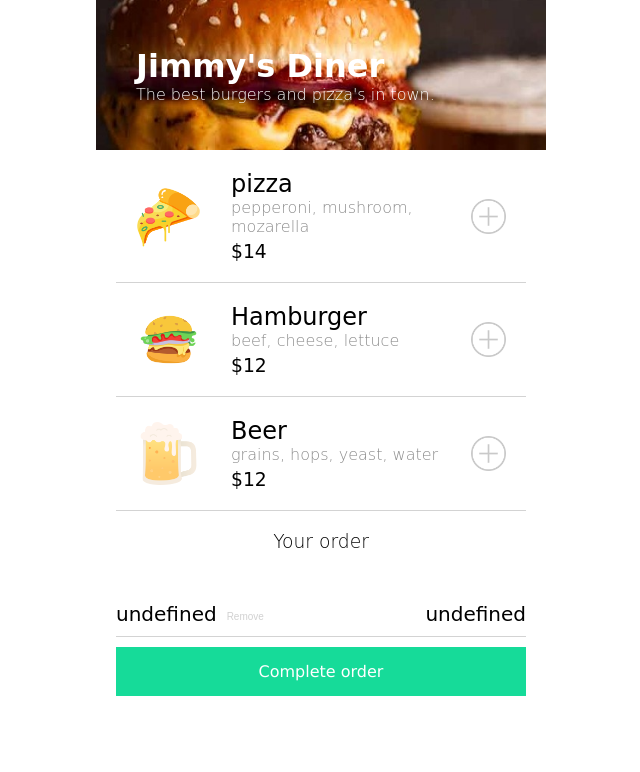
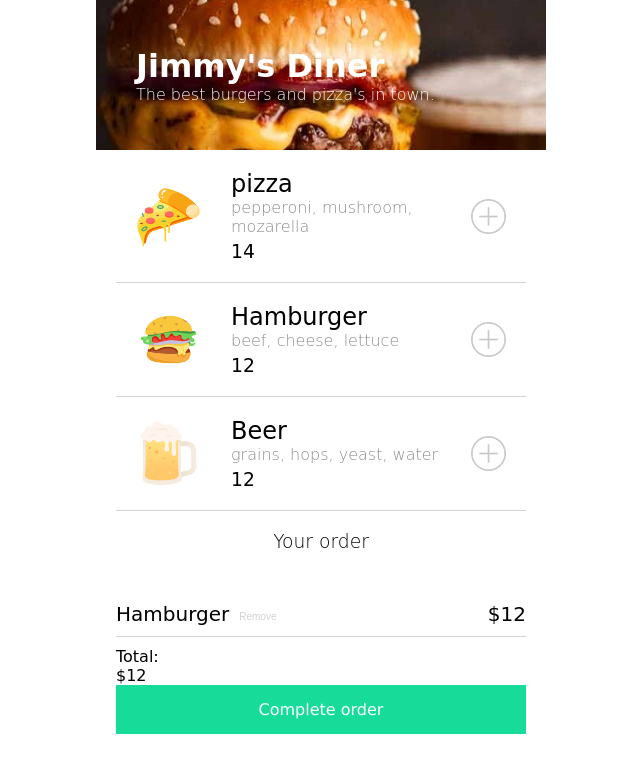
Before and after one commit to ldrennan279/Restraunt-Ordering-App, a plain HTML site: page index.html in a window 1280 px wide. Both pictures are taken after a click on the picture 807 px from the left and 339 px from the top of the page. Shown: the whole page, without its empty margins (319-959 px from the left). Drawn offline with Linux system fonts and the light colour scheme; a web font is replaced by a local one.

Commit message:
Update.js

```diff
--- a/data.js
+++ b/data.js
@@ -3,7 +3,7 @@ export const foodData = [
         item: "pizza",
         image: "images/pizza.png",
         description: "pepperoni, mushroom, mozarella",
-        price: "$14",
+        price: 14,
         add: "images/add.png",
         itemId: "pizza-order"
     },
@@ -11,7 +11,7 @@ export const foodData = [
         item: "Hamburger",
         image: "images/burger.png",
         description: "beef, cheese, lettuce",
-        price: "$12",
+        price: 12,
         add: "images/add.png",
         itemId: "hamburger-order"
     },
@@ -19,7 +19,7 @@ export const foodData = [
         item: "Beer",
         image: "images/beers.png",
         description: "grains, hops, yeast, water",
-        price: "$12",
+        price: 12,
         add: "images/add.png",
         itemId: "beer-order"
     }
--- a/main.js
+++ b/main.js
@@ -2,8 +2,8 @@ import {foodData} from "/data.js"
 
 const header = document.getElementById("header")
 const main = document.getElementById("main")
-const removeItem = document.getElementById("removeBtn")
 const order = []
+// const randomId = generateRandomId()
 
 header.innerHTML = `
     <div class="title">
@@ -25,26 +25,22 @@ foodData.forEach((item) => {
     `
 });
 
-function generateRandomId(){
-    const timeStamp = Date.now()
-    const random = Math.floor(Math.random() * 1000)
-    return `${timeStamp}-${random}`
-}
+// function generateRandomId(){
+//     const timeStamp = Date.now()
+//     const random = Math.floor(Math.random() * 1000)
+//     return `${timeStamp}-${random}`
+// }
 
 function getItemFromFoodData(itemIdSelected){
     const foodItem = foodData.filter(function(item){
         return item.itemId === itemIdSelected
     })
-    const sourceItem = foodItem[0]
-    const ref = generateRandomId()
-    const itemToAdd = {sourceItem, ref}
-    order.push(itemToAdd)
-    console.log(order)
+    order.push(foodItem[0])
+
 }
 
-
-
 document.addEventListener("click", (e)=> {
+        if(e.target.classList.contains("add-btn")){
         getItemFromFoodData(e.target.id)
         const orderSection = document.getElementById("order-section")
 
@@ -57,6 +53,9 @@ document.addEventListener("click", (e)=> {
                 <div class="main-order-section" id="main-order-section">
 
                 </div>
+                <div class="total-price-section" id="total-price-section">
+
+                </div>
                 <button class="complete-order-btn" id="complete-order-btn">
                     Complete order
                 </button>
@@ -64,9 +63,8 @@ document.addEventListener("click", (e)=> {
         `
         }
 
-        function updateOrder(){
+        function addToOrder(){
             order.forEach((orderItem)=>{
-
                         mainOrderSection.innerHTML += `
                                 <div class="itemAndPrice">
                                     <div class="order-item-remove" id="order-item-remove">
@@ -75,21 +73,28 @@ document.addEventListener("click", (e)=> {
                                             Remove
                                         </button>
                                     </div>
-                                    <div>${orderItem.price}</div>
+                                    <div>$${orderItem.price}</div>
                                 </div>
                         `
             })
         }
 
-function removeItemFormOrder(itemIdSelected){
-
-}
-
-document.addEventListener("click", (e)=>{
-
-    })
+        function addToTotalPrice(){
+            let totalPrice = 0
+            order.forEach((orderItem)=>{
+                totalPrice += orderItem.price
+                totalPriceSection.innerHTML = `
+                    <p>Total:</p>
+                    <p>$${totalPrice}</p>
+                `
+            })
+        }
 
         const mainOrderSection = document.getElementById("main-order-section")
-            mainOrderSection.innerHTML = ``
-            updateOrder()
+        const totalPriceSection = document.getElementById("total-price-section")
+        mainOrderSection.innerHTML = ``
+        totalPriceSection.innerHTML = ``
+        addToOrder()
+        addToTotalPrice()
+    }
 })
--- a/styles.css
+++ b/styles.css
@@ -87,9 +87,10 @@ main{
     padding-bottom: 40px;
 }
 .main-order-section{
+    margin-bottom: 10px;
     border-bottom: 1px solid lightgrey;
-    margin-bottom: 10px;
 }
+
 .itemAndPrice{
     display: flex;
     justify-content: space-between;
```
